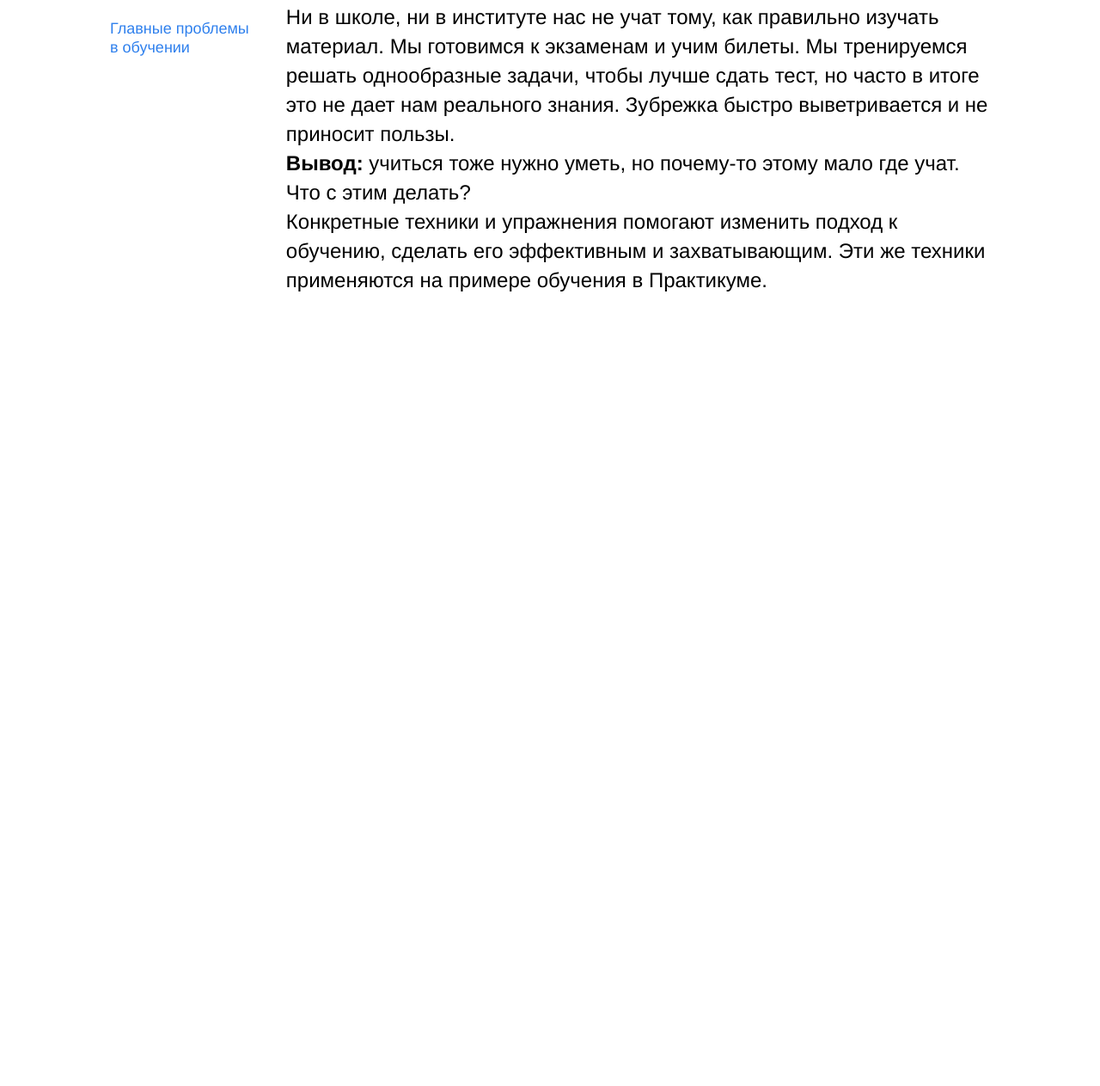
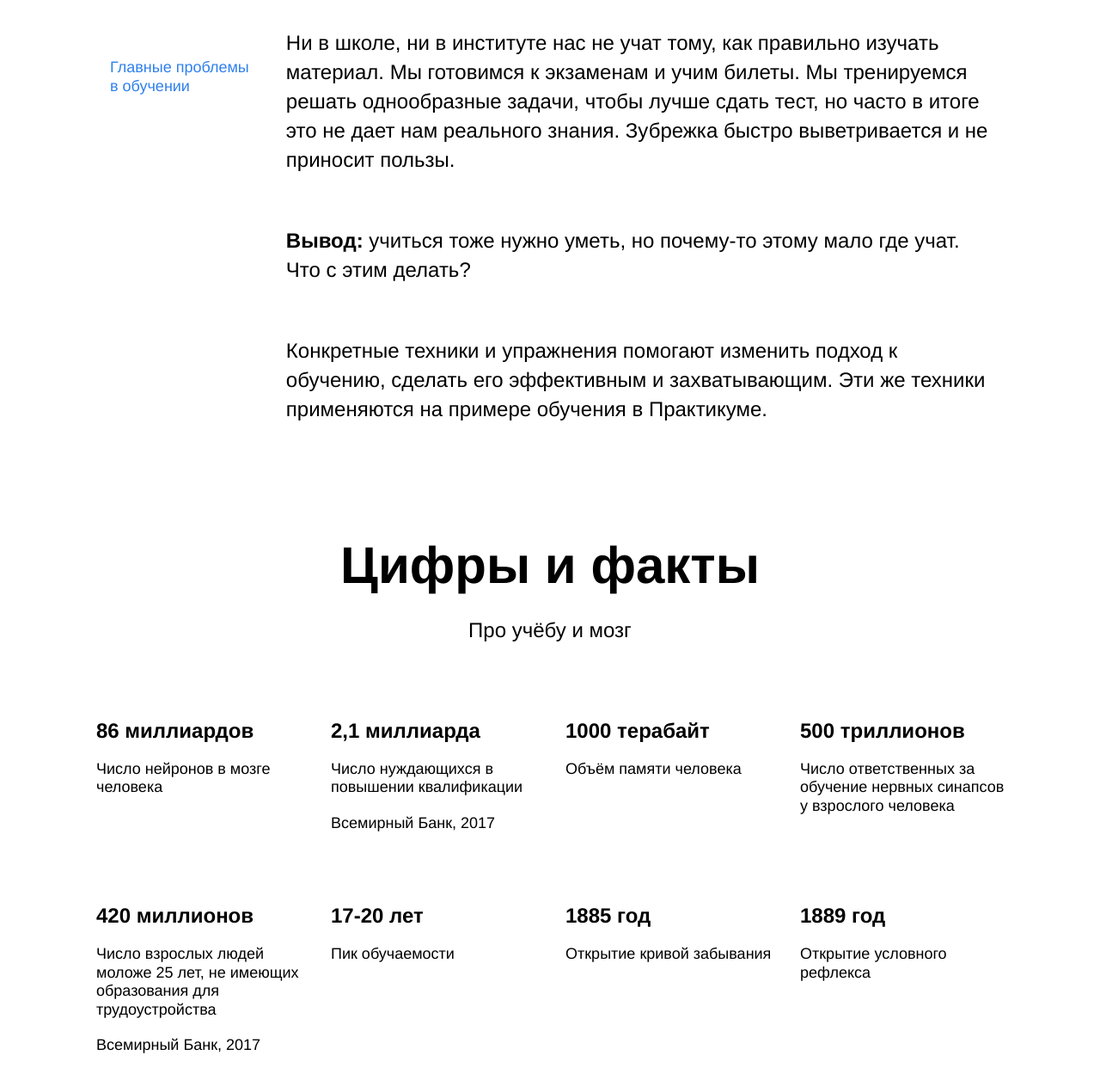
Before and after one commit to NateVeco/how-to-learn, a plain HTML site: page index.html in a window 1280 px wide. Shown: the part 853-2116 px from the top of the page at 86% size. Before the commit the page ends 1296 px from the top, so only its background shows below. Drawn offline with Linux system fonts and the light colour scheme.

Commit message:
таблица сделана

```diff
--- a/index.html
+++ b/index.html
@@ -24,35 +24,106 @@
     <main class="content">
       <section class="description">
 <div class="two-columns">
-<h2 class="two-columns__brief">
+<h3 class="two-columns__brief">
 Главные проблемы в обучении
-</h2>
+</h3>
 <div class="two-columns__main-text">
-<div class="two-columns__paragraph">
+<p class="two-columns__paragraph">
 Ни в школе, ни в институте нас не учат тому, как правильно изучать материал.
 Мы готовимся к экзаменам и учим билеты. Мы тренируемся решать однообразные задачи,
 чтобы лучше сдать тест, но часто в итоге это не дает нам реального знания.
 Зубрежка быстро выветривается и не приносит пользы.
-</div>
-<div class="two-columns__paragraph">
+</p>
+<p class="two-columns__paragraph">
 <span class="two-columns__span-accent">
 Вывод:</span> учиться тоже нужно уметь, но почему-то этому мало где учат. Что с этим делать?
-</div>
-<div class="two-columns__paragraph">
+</p>
+<p class="two-columns__paragraph">
 Конкретные техники и упражнения помогают изменить подход к обучению, сделать его
 эффективным и захватывающим. Эти же техники применяются на примере обучения в Практикуме.
-</div>
+</p>
 </div>
 </div>
       </section>
+      <section class="digits">
+<h2 class="section-title">
+  Цифры и факты
+</h2>
+<h3 class="section-subtitle">
+  Про учёбу и мозг
+</h3>
+<table class="table">
+  <td class="table__cell">
+    <h4 class="table__heading">
+      86 миллиардов
+    </h4>
+      <p class="table__text">
+    Число нейронов в мозге человека
+    </p></td>
+  <td class="table__cell">
+    <h4 class="table__heading">
+      2,1 миллиарда
+    </h4>
+    <p class="table__text">
+      Число нуждающихся в повышении квалификации
+    </p>
+      <p class="table__text"> Всемирный Банк, 2017
+      </p>
+    </td>
+  <td class="table__cell">
+    <h4 class="table__heading">
+      1000 терабайт
+    </h4>
+    <p class="table__text">
+      Объём памяти человека
+    </p>
+  </td>
+  <td class="table__cell">
+    <h4 class="table__heading">
+      500 триллионов
+    </h4>
+    <p class="table__text">
+      Число ответственных за обучение нервных синапсов у взрослого человека
+    </p>
+  </td></tr>
+<tr>
+  <td class="table__cell">
+  <h4 class="table__heading">
+    420 миллионов
+  </h4>
+  <p class="table__text">
+    Число взрослых людей моложе 25 лет, не имеющих образования для трудоустройства
+    <p class="table__text">Всемирный Банк, 2017</p>
+  </p>
+</td>
+<td class="table__cell">
+  <h4 class="table__heading">
+    17-20 лет
+  </h4>
+  <p class="table__text">
+    Пик обучаемости
+  </p>
+</td>
+<td class="table__cell">
+  <h4 class="table__heading">
+    1885 год
+  </h4>
+  <p class="table__text">
+    Открытие кривой забывания
+  </p>
+</td>
+<td class="table__cell">
+  <h4 class="table__heading">
+    1889 год
+  </h4>
+  <p class="table__text">
+    Открытие условного рефлекса
+  </p>
+</td></tr>
+</table>
+      </section>
 
 
-
-
-
-
-      <section class="digits">
-      </section>
 
       <section class="feynman">
       </section>
--- a/styles/style.css
+++ b/styles/style.css
@@ -75,12 +75,14 @@
   right: 0px;
 }
 
+.description {
+  margin-top: 100px;
+}
+
 .two-columns {
   display: flex;
   align-items: center;
   justify-content: space-between;
-  padding-top: 100px;
-  padding-bottom: 100px;
   width: 80%;
   margin: auto;
 }
@@ -91,7 +93,7 @@
   font-weight: normal;
   width: 175px;
   color: #2f80ed;
-  min-height: 300px;
+  min-height: 390px;
 }
 
 .two-columns__main-text {
@@ -106,10 +108,68 @@
   font-weight: bold;
 }
 
-/* это потом! */
-.table__cell_theme_dark {
-  width: 200px;
-  color: white;
-  margin-right: 0;
-  margin-top: 80px;
+.two-columns__paragraph {
+  padding-top: 30px;
+  padding-bottom: 30px;
+  margin: 0;
 }
+
+.digits {
+  margin-top: 100px;
+}
+
+.section-title {
+  width: 60%;
+  margin-bottom: 20px;
+  margin-left: auto;
+  margin-right: auto;
+  text-align: center;
+  line-height: 1.15;
+  font-size: 60px;
+  font-weight: bold;
+}
+
+.section-subtitle {
+  width: 60%;
+  margin-left: auto;
+  margin-right: auto;
+  text-align: center;
+  line-height: 34px;
+  font-size: 24px;
+  font-weight: normal;
+}
+
+.table {
+  display: flex;
+  align-items: center;
+  justify-content: space-between;
+  flex-direction: row;
+  width: 1100px;
+  margin-bottom: 100px;
+  margin-top: 0px;
+  margin-left: auto;
+  margin-right: auto;
+  border-spacing: 60px 60px 60px 60px;
+}
+
+.table__cell {
+  width: 250px;
+  vertical-align: top;
+  padding-left: 20px;
+  padding-top: 60px;
+}
+
+.table__heading {
+  line-height: 1.15;
+  font-size: 24px;
+  font-weight: bold;
+  margin-bottom: 20px;
+  margin-top: 0px;
+}
+
+.table__text {
+  line-height: 1.2;
+  font-size: 18px;
+  font-weight: normal;
+  margin-bottom: 20px;
+}
```
